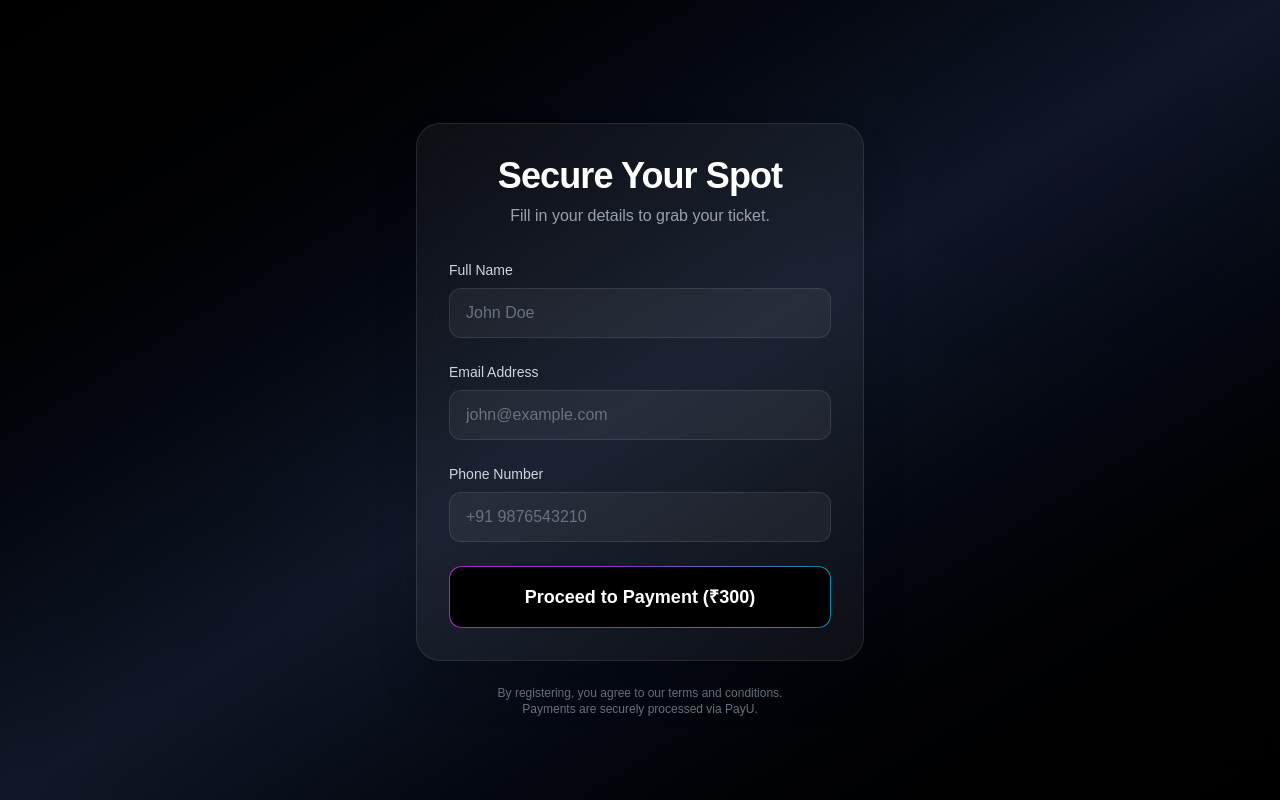
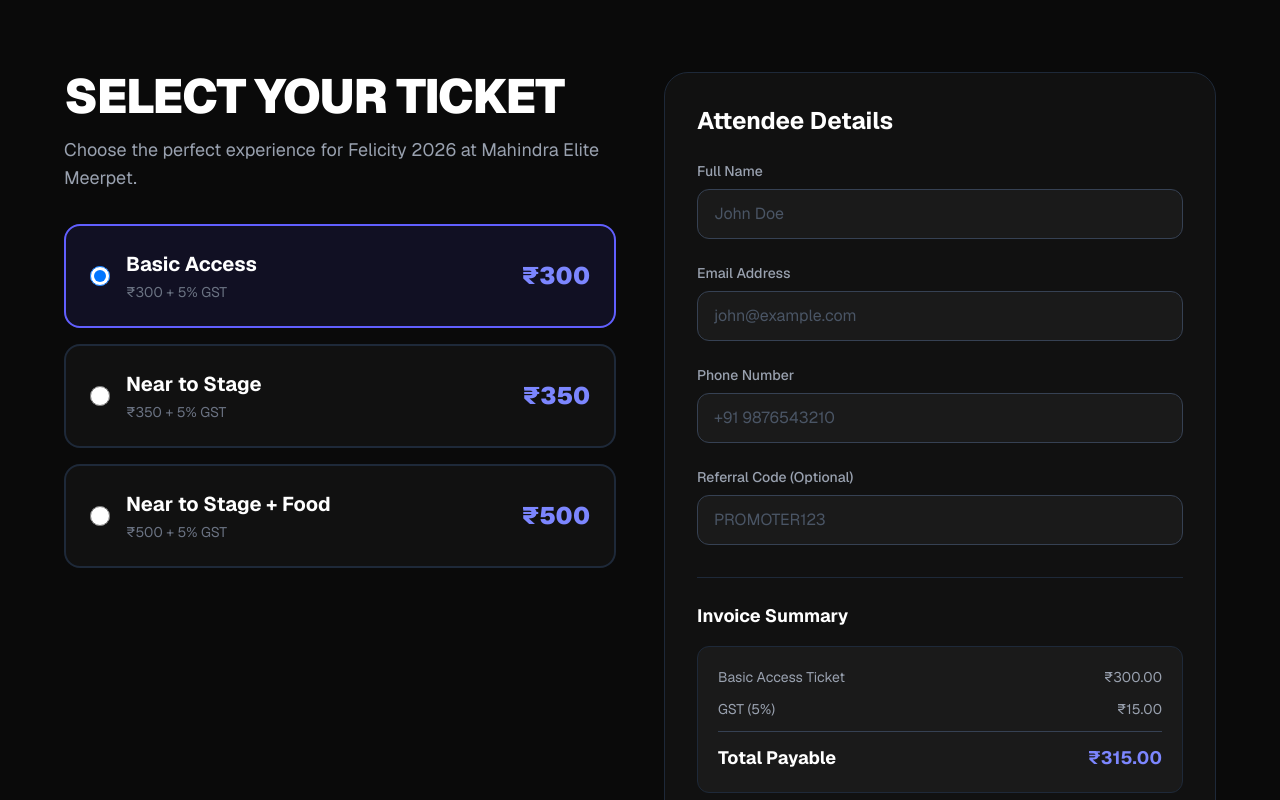
Before and after one commit to wxhxxd/felicityevent, a Next.js app: page /register in a window 1280 px wide. Shown: the top 800 px of the page. Built offline with nearby package versions, Linux system fonts and the light colour scheme.

Commit message:
feat: add referral system and redesign UI

```diff
--- /dev/null
+++ b/app/admin-scanner/referrals/page.tsx
@@ -0,0 +1,87 @@
+import { prisma } from '@/lib/prisma';
+
+export const dynamic = 'force-dynamic';
+
+export default async function ReferralsDashboard() {
+  // Query all SUCCESS tickets that have a referral code
+  const tickets = await prisma.ticket.findMany({
+    where: {
+      status: 'SUCCESS',
+      referralCode: { not: null }
+    }
+  });
+
+  // Group by referral code and calculate totals
+  const referralData: Record<string, { totalTickets: number, totalAmount: number, commissionOwed: number }> = {};
+
+  tickets.forEach(ticket => {
+    const code = ticket.referralCode?.toUpperCase() || 'UNKNOWN';
+    const amount = ticket.amountPaid || 0; // fallback to 0 if amountPaid wasn't recorded
+
+    if (!referralData[code]) {
+      referralData[code] = { totalTickets: 0, totalAmount: 0, commissionOwed: 0 };
+    }
+
+    referralData[code].totalTickets += 1;
+    referralData[code].totalAmount += amount;
+    referralData[code].commissionOwed += (amount * 0.05); // 5% commission
+  });
+
+  return (
+    <main className="min-h-screen bg-gray-900 flex flex-col items-center p-6 text-white">
+      <div className="w-full max-w-4xl mt-10">
+        <div className="flex justify-between items-center mb-10">
+          <h1 className="text-3xl font-bold tracking-tight">Referral Dashboard</h1>
+          <a href="/admin-scanner" className="bg-gray-800 hover:bg-gray-700 text-sm px-4 py-2 rounded-lg transition">
+            Back to Scanner
+          </a>
+        </div>
+
+        <div className="bg-gray-800 border border-gray-700 rounded-3xl overflow-hidden shadow-2xl">
+          <table className="w-full text-left border-collapse">
+            <thead>
+              <tr className="bg-gray-900 border-b border-gray-700 text-gray-400 text-sm uppercase tracking-wider">
+                <th className="p-5 font-semibold">Promoter Code</th>
+                <th className="p-5 font-semibold text-center">Tickets Sold</th>
+                <th className="p-5 font-semibold text-right">Total Revenue</th>
+                <th className="p-5 font-semibold text-right text-indigo-400">5% Payout Owed</th>
+              </tr>
+            </thead>
+            <tbody className="divide-y divide-gray-700">
+              {Object.keys(referralData).length === 0 ? (
+                <tr>
+                  <td colSpan={4} className="p-8 text-center text-gray-500 italic">
+                    No referrals recorded yet.
+                  </td>
+                </tr>
+              ) : (
+                Object.entries(referralData).map(([code, stats]) => (
+                  <tr key={code} className="hover:bg-gray-750 transition-colors">
+                    <td className="p-5 font-mono font-bold text-white text-lg">
+                      {code}
+                    </td>
+                    <td className="p-5 text-center font-medium">
+                      <span className="bg-gray-700 px-3 py-1 rounded-full text-sm">
+                        {stats.totalTickets}
+                      </span>
+                    </td>
+                    <td className="p-5 text-right font-medium">
+                      ₹{stats.totalAmount.toFixed(2)}
+                    </td>
+                    <td className="p-5 text-right font-bold text-indigo-400 text-lg">
+                      ₹{stats.commissionOwed.toFixed(2)}
+                    </td>
+                  </tr>
+                ))
+              )}
+            </tbody>
+          </table>
+        </div>
+
+        <p className="mt-8 text-gray-500 text-sm text-center">
+          Note: This table only includes tickets where the payment status is marked as SUCCESS.
+        </p>
+      </div>
+    </main>
+  );
+}
--- a/app/api/register/route.ts
+++ b/app/api/register/route.ts
@@ -1,14 +1,18 @@
 import { NextResponse } from 'next/server';
 import { prisma } from '@/lib/prisma';
 
-// The PayU Payment Link provided by the user
-const PAYU_PAYMENT_LINK = 'https://u.payu.in/PAYUMN/TrA2ZlyOhr3Y';
+const PAYMENT_LINKS = {
+  'basic': 'https://u.payu.in/PAYUMN/LrpLU8Lt5fYZ',
+  'stage': 'https://u.payu.in/PAYUMN/JIjbFik1bp0h',
+  'vip': 'https://u.payu.in/PAYUMN/sJQ9hJjpLRlS'
+};
+
 const MAX_TICKETS = 500;
 
 export async function POST(request: Request) {
   try {
     const body = await request.json();
-    const { name, email, phone } = body;
+    const { name, email, phone, ticketType, referralCode, amountPaid } = body;
 
     if (!name || !email || !phone) {
       return NextResponse.json({ error: 'Missing required fields' }, { status: 400 });
@@ -35,17 +39,32 @@ export async function POST(request: Request) {
       // Update details just in case
       await prisma.ticket.update({
         where: { email },
-        data: { name, phone, status: 'PENDING' }
+        data: {
+          name,
+          phone,
+          status: 'PENDING',
+          referralCode: referralCode || null,
+          amountPaid: amountPaid ? parseFloat(amountPaid) : null
+        }
       });
     } else {
       // Create new pending ticket
       await prisma.ticket.create({
-        data: { name, email, phone, status: 'PENDING' }
+        data: {
+          name,
+          email,
+          phone,
+          status: 'PENDING',
+          referralCode: referralCode || null,
+          amountPaid: amountPaid ? parseFloat(amountPaid) : null
+        }
       });
     }
 
+    const paymentUrl = PAYMENT_LINKS[ticketType as keyof typeof PAYMENT_LINKS] || PAYMENT_LINKS['basic'];
+
     // Return success and the payment link
-    return NextResponse.json({ paymentUrl: PAYU_PAYMENT_LINK }, { status: 200 });
+    return NextResponse.json({ paymentUrl }, { status: 200 });
 
   } catch (error) {
     console.error('Registration Error:', error);
--- a/app/page.tsx
+++ b/app/page.tsx
@@ -2,54 +2,49 @@ import Link from 'next/link';
 
 export default function Home() {
   return (
-    <main className="min-h-screen bg-black text-white selection:bg-fuchsia-500 selection:text-white flex flex-col">
-      {/* Hero Section with Background Image & Gradient Overlay */}
+    <main className="min-h-screen bg-black text-white selection:bg-indigo-500 selection:text-white flex flex-col">
+      {/* Hero Section with Solid Background Image & Overlay */}
       <div className="relative flex-grow flex items-center justify-center overflow-hidden">
         <div
-          className="absolute inset-0 z-0 opacity-40 bg-cover bg-center"
-          style={{ backgroundImage: "url('https://images.unsplash.com/photo-1514525253161-7a46d19cd819?q=80&w=2874&auto=format&fit=crop')" }}
+          className="absolute inset-0 z-0 opacity-50 bg-cover bg-center"
+          style={{ backgroundImage: "url('https://images.unsplash.com/photo-1459749411175-04bf5292ceea?q=80&w=2940&auto=format&fit=crop')" }}
         ></div>
-        <div className="absolute inset-0 bg-gradient-to-b from-black/20 via-purple-900/40 to-black z-0"></div>
+        <div className="absolute inset-0 bg-gradient-to-t from-black via-black/60 to-transparent z-0"></div>
 
-        {/* Animated Orbs */}
-        <div className="absolute top-1/4 left-1/4 w-96 h-96 bg-fuchsia-600 rounded-full mix-blend-multiply filter blur-[128px] animate-pulse opacity-50 z-0"></div>
-        <div className="absolute bottom-1/4 right-1/4 w-96 h-96 bg-cyan-600 rounded-full mix-blend-multiply filter blur-[128px] animate-pulse opacity-50 z-0 animation-delay-2000"></div>
-
-        <div className="relative z-10 text-center px-6 max-w-4xl mx-auto mt-20">
-          <div className="inline-block mb-4 px-6 py-2 rounded-full border border-fuchsia-500/30 bg-fuchsia-500/10 backdrop-blur-md">
-            <span className="text-fuchsia-300 font-semibold tracking-widest text-sm uppercase">The Biggest Event of the Year</span>
+        <div className="relative z-10 text-center px-6 w-full max-w-5xl mx-auto mt-20">
+          <div className="inline-block mb-6 px-4 py-1 border-2 border-indigo-500 text-indigo-400 font-bold tracking-widest text-sm uppercase rounded-sm">
+            The Biggest Event of the Year
           </div>
 
-          <h1 className="text-6xl md:text-8xl font-black mb-6 tracking-tighter bg-clip-text text-transparent bg-gradient-to-r from-fuchsia-400 via-purple-400 to-cyan-400 drop-shadow-[0_0_15px_rgba(232,121,249,0.5)]">
-            FELICITY 2026
+          <h1 className="text-6xl md:text-9xl font-black mb-6 tracking-tighter text-white drop-shadow-2xl uppercase">
+            FELICITY <span className="text-indigo-500">2026</span>
           </h1>
 
-          <p className="text-xl md:text-2xl text-gray-300 mb-12 font-light leading-relaxed max-w-2xl mx-auto">
+          <p className="text-xl md:text-3xl text-gray-200 mb-12 font-medium leading-relaxed max-w-3xl mx-auto drop-shadow-md">
             Experience the ultimate celebration. Unforgettable music, crazy vibes, and an experience that will echo in eternity.
           </p>
 
           <div className="flex flex-col sm:flex-row items-center justify-center gap-6">
-            <a
+            <Link
               href="/register"
-              className="group relative px-8 py-4 bg-white text-black font-black text-xl rounded-full overflow-hidden transition-transform hover:scale-105 active:scale-95"
+              className="px-10 py-5 bg-indigo-600 hover:bg-indigo-500 text-white font-black text-xl md:text-2xl rounded-sm uppercase tracking-wider transition-colors duration-200 shadow-[0_0_20px_rgba(79,70,229,0.4)]"
             >
-              <div className="absolute inset-0 w-full h-full bg-gradient-to-r from-fuchsia-500 to-cyan-500 opacity-0 group-hover:opacity-100 transition-opacity duration-300"></div>
-              <span className="relative z-10 group-hover:text-white transition-colors duration-300">GRAB YOUR TICKET (₹300)</span>
-            </a>
+              Get Your Tickets
+            </Link>
           </div>
 
-          <div className="mt-16 grid grid-cols-3 gap-4 border-t border-white/10 pt-8 max-w-2xl mx-auto text-gray-400 font-mono text-sm">
+          <div className="mt-20 grid grid-cols-1 md:grid-cols-3 gap-8 border-t-2 border-white/20 pt-10 w-full text-center text-gray-300 font-sans tracking-wide">
             <div>
-              <p className="text-white font-bold text-xl">SEP 12</p>
-              <p>2026</p>
+              <p className="text-white font-black text-2xl uppercase">SEP 12, 2026</p>
+              <p className="text-sm text-gray-400 mt-1 uppercase font-bold tracking-widest">Date</p>
             </div>
             <div>
-              <p className="text-white font-bold text-xl">10:30 AM</p>
-              <p>ONWARDS</p>
+              <p className="text-white font-black text-2xl uppercase">10:30 AM Onwards</p>
+              <p className="text-sm text-gray-400 mt-1 uppercase font-bold tracking-widest">Time</p>
             </div>
             <div>
-              <p className="text-white font-bold text-xl">SECRET</p>
-              <p>LOCATION</p>
+              <p className="text-indigo-400 font-black text-2xl uppercase">Mahindra Elite Meerpet</p>
+              <p className="text-sm text-gray-400 mt-1 uppercase font-bold tracking-widest">Venue</p>
             </div>
           </div>
         </div>
--- a/app/register/page.tsx
+++ b/app/register/page.tsx
@@ -1,11 +1,21 @@
 'use client';
 
 import { useState } from 'react';
-import { useRouter } from 'next/navigation';
+
+const TICKET_OPTIONS = [
+  { id: 'basic', name: 'Basic Access', basePrice: 300 },
+  { id: 'stage', name: 'Near to Stage', basePrice: 350 },
+  { id: 'vip', name: 'Near to Stage + Food', basePrice: 500 },
+];
 
 export default function Register() {
   const [loading, setLoading] = useState(false);
   const [error, setError] = useState('');
+  const [selectedTicketId, setSelectedTicketId] = useState('basic');
+
+  const selectedTicket = TICKET_OPTIONS.find(t => t.id === selectedTicketId) || TICKET_OPTIONS[0];
+  const gstAmount = selectedTicket.basePrice * 0.05;
+  const totalAmount = selectedTicket.basePrice + gstAmount;
 
   const handleSubmit = async (e: React.FormEvent<HTMLFormElement>) => {
     e.preventDefault();
@@ -17,6 +27,9 @@ export default function Register() {
       name: formData.get('name'),
       email: formData.get('email'),
       phone: formData.get('phone'),
+      referralCode: formData.get('referralCode') || null,
+      amountPaid: totalAmount,
+      ticketType: selectedTicketId,
     };
 
     try {
@@ -29,7 +42,6 @@ export default function Register() {
       const result = await response.json();
 
       if (response.ok) {
-        // Redirect to PayU Payment Link
         window.location.href = result.paymentUrl;
       } else {
         setError(result.error || 'Something went wrong');
@@ -42,17 +54,50 @@ export default function Register() {
   };
 
   return (
-    <div className="min-h-screen bg-black flex flex-col items-center justify-center p-8 relative overflow-hidden">
-        <div className="absolute inset-0 bg-gradient-to-br from-black via-gray-900 to-black z-0"></div>
-        <div className="absolute top-0 right-0 w-96 h-96 bg-fuchsia-600 rounded-full mix-blend-multiply filter blur-[128px] opacity-20 z-0"></div>
-        <div className="absolute bottom-0 left-0 w-96 h-96 bg-cyan-600 rounded-full mix-blend-multiply filter blur-[128px] opacity-20 z-0"></div>
+    <div className="min-h-screen bg-[#0a0a0a] text-white flex flex-col p-4 md:p-8 font-sans">
+      <div className="max-w-6xl w-full mx-auto mt-10 grid grid-cols-1 lg:grid-cols-2 gap-12">
+        {/* Left Side: Ticket Selection */}
+        <div>
+          <h1 className="text-4xl md:text-5xl font-black mb-4 uppercase tracking-tight">Select Your Ticket</h1>
+          <p className="text-gray-400 mb-8 text-lg">Choose the perfect experience for Felicity 2026 at Mahindra Elite Meerpet.</p>
 
-        <div className="relative z-10 w-full max-w-md mx-auto mt-10">
-          <div className="backdrop-blur-xl bg-white/5 border border-white/10 rounded-3xl shadow-2xl p-8">
-            <div className="text-center mb-8">
-              <h1 className="text-4xl font-black text-white mb-2 tracking-tight">Secure Your Spot</h1>
-              <p className="text-gray-400">Fill in your details to grab your ticket.</p>
+          <div className="space-y-4">
+            {TICKET_OPTIONS.map((ticket) => (
+              <label
+                key={ticket.id}
+                className={`block cursor-pointer p-6 rounded-2xl border-2 transition-all ${
+                  selectedTicketId === ticket.id
+                    ? 'border-indigo-500 bg-indigo-900/20'
+                    : 'border-gray-800 bg-[#111] hover:border-gray-600'
+                }`}
+              >
+                <div className="flex justify-between items-center">
+                  <div className="flex items-center space-x-4">
+                    <input
+                      type="radio"
+                      name="ticketType"
+                      value={ticket.id}
+                      checked={selectedTicketId === ticket.id}
+                      onChange={() => setSelectedTicketId(ticket.id)}
+                      className="w-5 h-5 text-indigo-500 bg-gray-900 border-gray-700 focus:ring-indigo-500 focus:ring-2"
+                    />
+                    <div>
+                      <h3 className="text-xl font-bold">{ticket.name}</h3>
+                      <p className="text-sm text-gray-500 mt-1">₹{ticket.basePrice} + 5% GST</p>
                     </div>
+                  </div>
+                  <div className="text-2xl font-black text-indigo-400">
+                    ₹{ticket.basePrice}
+                  </div>
+                </div>
+              </label>
+            ))}
+          </div>
+        </div>
+
+        {/* Right Side: Form and Invoice */}
+        <div className="bg-[#111] border border-gray-800 rounded-3xl p-8 h-fit">
+          <h2 className="text-2xl font-bold mb-6">Attendee Details</h2>
 
           {error && (
             <div className="bg-red-500/10 border border-red-500/50 text-red-400 p-4 rounded-xl mb-6 text-sm">
@@ -62,56 +107,78 @@ export default function Register() {
 
           <form onSubmit={handleSubmit} className="space-y-6">
             <div>
-                <label className="block text-sm font-medium text-gray-300 mb-2">Full Name</label>
+              <label className="block text-sm font-medium text-gray-400 mb-2">Full Name</label>
               <input
                 type="text"
                 name="name"
                 required
-                  className="w-full bg-white/5 border border-white/10 rounded-xl px-4 py-3 text-white placeholder-gray-500 focus:outline-none focus:ring-2 focus:ring-fuchsia-500 transition-all"
+                className="w-full bg-[#1a1a1a] border border-gray-700 rounded-xl px-4 py-3 text-white placeholder-gray-600 focus:outline-none focus:border-indigo-500 focus:ring-1 focus:ring-indigo-500 transition-all"
                 placeholder="John Doe"
               />
             </div>
 
             <div>
-                <label className="block text-sm font-medium text-gray-300 mb-2">Email Address</label>
+              <label className="block text-sm font-medium text-gray-400 mb-2">Email Address</label>
               <input
                 type="email"
                 name="email"
                 required
-                  className="w-full bg-white/5 border border-white/10 rounded-xl px-4 py-3 text-white placeholder-gray-500 focus:outline-none focus:ring-2 focus:ring-cyan-500 transition-all"
+                className="w-full bg-[#1a1a1a] border border-gray-700 rounded-xl px-4 py-3 text-white placeholder-gray-600 focus:outline-none focus:border-indigo-500 focus:ring-1 focus:ring-indigo-500 transition-all"
                 placeholder="john@example.com"
               />
             </div>
 
             <div>
-                <label className="block text-sm font-medium text-gray-300 mb-2">Phone Number</label>
+              <label className="block text-sm font-medium text-gray-400 mb-2">Phone Number</label>
               <input
                 type="tel"
                 name="phone"
                 required
-                  className="w-full bg-white/5 border border-white/10 rounded-xl px-4 py-3 text-white placeholder-gray-500 focus:outline-none focus:ring-2 focus:ring-purple-500 transition-all"
+                className="w-full bg-[#1a1a1a] border border-gray-700 rounded-xl px-4 py-3 text-white placeholder-gray-600 focus:outline-none focus:border-indigo-500 focus:ring-1 focus:ring-indigo-500 transition-all"
                 placeholder="+91 9876543210"
               />
+            </div>
+
+            <div>
+              <label className="block text-sm font-medium text-gray-400 mb-2">Referral Code (Optional)</label>
+              <input
+                type="text"
+                name="referralCode"
+                className="w-full bg-[#1a1a1a] border border-gray-700 rounded-xl px-4 py-3 text-white placeholder-gray-600 focus:outline-none focus:border-indigo-500 focus:ring-1 focus:ring-indigo-500 transition-all uppercase"
+                placeholder="PROMOTER123"
+              />
+            </div>
+
+            <div className="mt-8 border-t border-gray-800 pt-6">
+              <h3 className="text-lg font-bold mb-4">Invoice Summary</h3>
+              <div className="bg-[#1a1a1a] rounded-xl p-5 border border-gray-800 space-y-3 text-sm">
+                <div className="flex justify-between text-gray-400">
+                  <span>{selectedTicket.name} Ticket</span>
+                  <span>₹{selectedTicket.basePrice.toFixed(2)}</span>
+                </div>
+                <div className="flex justify-between text-gray-400">
+                  <span>GST (5%)</span>
+                  <span>₹{gstAmount.toFixed(2)}</span>
+                </div>
+                <div className="border-t border-gray-700 pt-3 flex justify-between font-bold text-lg text-white">
+                  <span>Total Payable</span>
+                  <span className="text-indigo-400">₹{totalAmount.toFixed(2)}</span>
+                </div>
+              </div>
             </div>
 
             <button
               type="submit"
               disabled={loading}
-                className="w-full relative group overflow-hidden rounded-xl p-[1px]"
+              className="w-full bg-indigo-600 hover:bg-indigo-700 text-white font-bold py-4 px-8 rounded-xl transition-colors disabled:opacity-50 disabled:cursor-not-allowed mt-6 text-lg"
             >
-                <span className="absolute inset-0 bg-gradient-to-r from-fuchsia-500 via-purple-500 to-cyan-500 opacity-70 group-hover:opacity-100 transition-opacity duration-300 rounded-xl"></span>
-                <div className="relative bg-black px-8 py-4 rounded-xl transition-all duration-300 group-hover:bg-opacity-0">
-                  <span className="font-bold text-white text-lg">
-                    {loading ? 'Processing...' : 'Proceed to Payment (₹300)'}
-                  </span>
-                </div>
+              {loading ? 'Processing...' : `Pay ₹${totalAmount.toFixed(2)}`}
             </button>
+            <p className="text-center text-gray-600 text-xs mt-4">
+              Secure payments powered by PayU.
+            </p>
           </form>
         </div>
-
-          <p className="text-center text-gray-500 text-xs mt-6">
-            By registering, you agree to our terms and conditions. <br/> Payments are securely processed via PayU.
-          </p>
       </div>
     </div>
   );
```
Also changed, not shown: 1 other file (tests, documents, lock files or other folders). Lines whose indentation alone changed are shown as unchanged.
